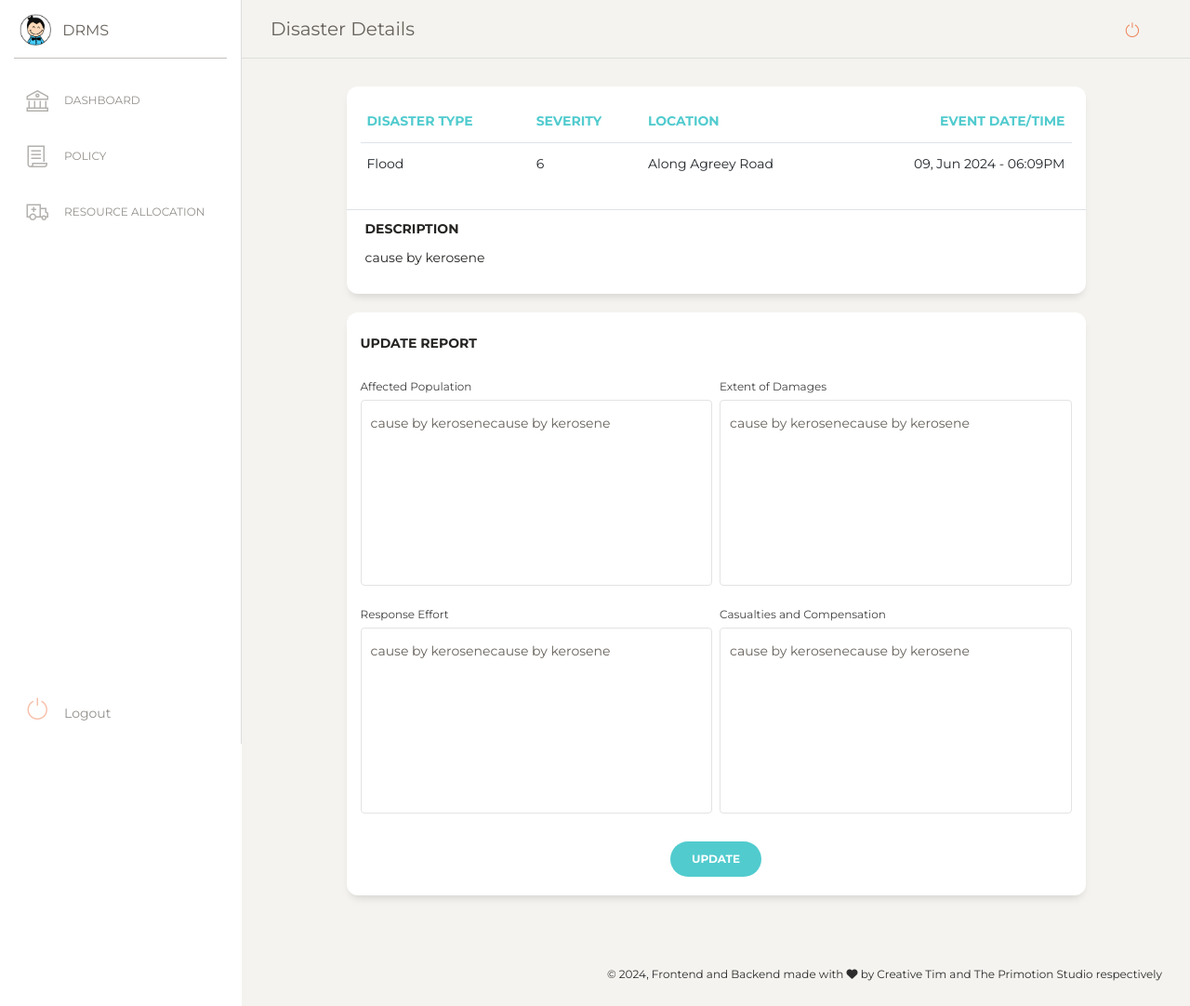
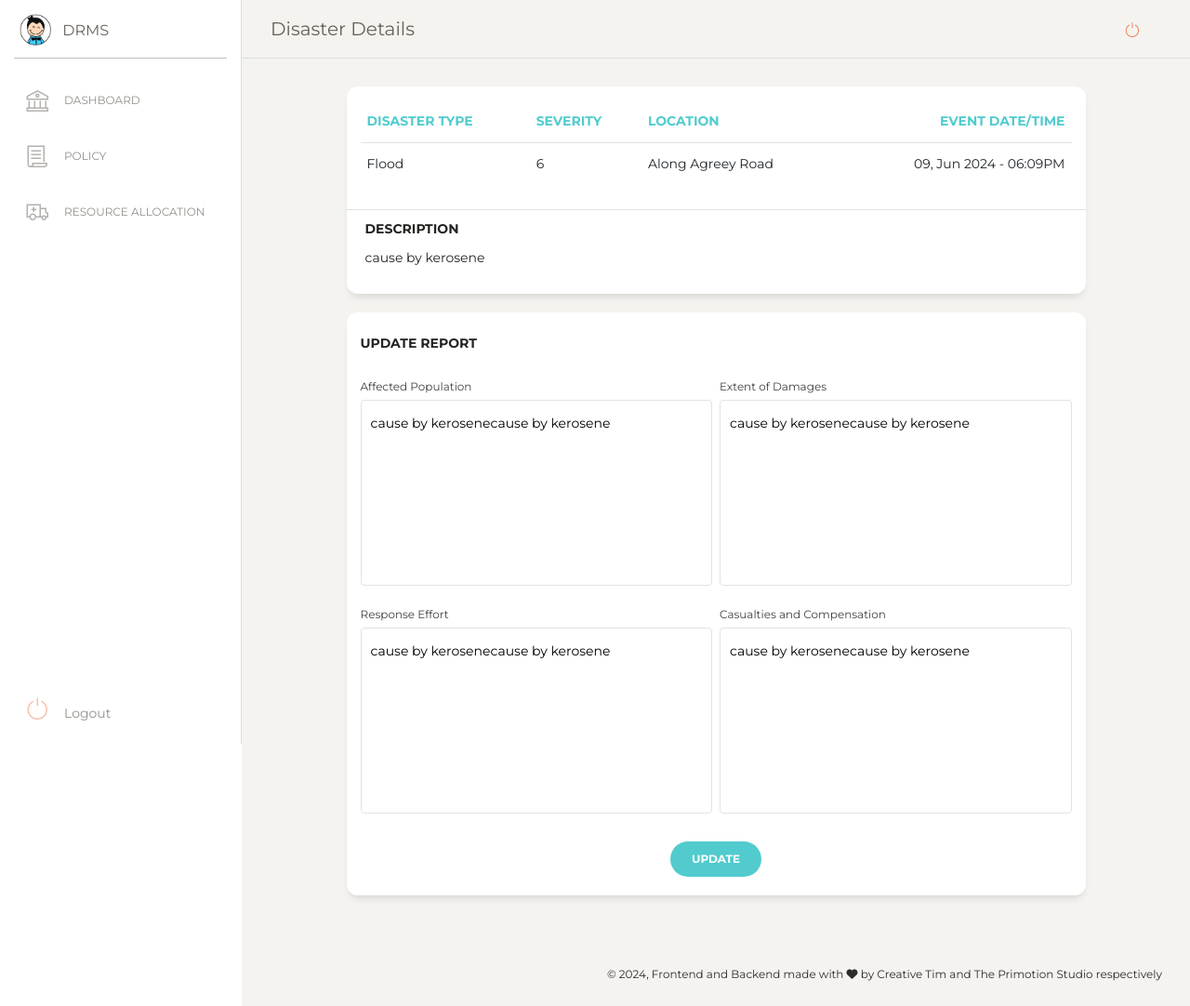
Before and after one commit to PrimotionStudio/disaster-report-management, a PHP site: page /disaster_details?id=1 in a window 1280 px wide. Shown: the whole page at 93% size. Run offline with PHP 8.4, Linux system fonts and the light colour scheme; a user stored in the database is signed in; data comes from the database, SQL or seed files in the repository; data that the repository does not hold is empty; some libraries are stand-ins or nearby versions.

Commit message:
"Added 'color: #000' to textarea styles in disaster-details.php and disaster_details.php, and modified conditional statement in included/sidebar.php to include ACCOUNT_TYPES[2]"

```diff
--- a/disaster_details.php
+++ b/disaster_details.php
@@ -108,13 +108,13 @@ require_once "func/disaster-details.php";
                   <div class="col-md-6 pr-1">
                     <div class="form-group">
                       <label>Affected Population</label>
-                      <textarea class="form-control textarea" name="affected" style="max-height: 200px; height: 200px;" placeholder="Number of people affected"><?= $get_resource["affected"] ?></textarea>
+                      <textarea class="form-control textarea" name="affected" style="max-height: 200px; color: #000; height: 200px;" placeholder="Number of people affected"><?= $get_resource["affected"] ?></textarea>
                     </div>
                   </div>
                   <div class="col-md-6 pl-1">
                     <div class="form-group">
                       <label>Extent of Damages</label>
-                      <textarea class="form-control textarea" name="damages" style="max-height: 200px; height: 200px;" placeholder="Extent of damages done"><?= $get_resource["damages"] ?></textarea>
+                      <textarea class="form-control textarea" name="damages" style="max-height: 200px; color: #000; height: 200px;" placeholder="Extent of damages done"><?= $get_resource["damages"] ?></textarea>
                     </div>
                   </div>
                 </div>
@@ -122,13 +122,13 @@ require_once "func/disaster-details.php";
                   <div class="col-md-6 pr-1">
                     <div class="form-group">
                       <label>Response Effort</label>
-                      <textarea class="form-control textarea" name="response" style="max-height: 200px; height: 200px;" placeholder="Has relieve materials been sent by government officials the response and effort made to tackle the disaster"><?= $get_resource["response"] ?></textarea>
+                      <textarea class="form-control textarea" name="response" style="max-height: 200px; color: #000; height: 200px;" placeholder="Has relieve materials been sent by government officials the response and effort made to tackle the disaster"><?= $get_resource["response"] ?></textarea>
                     </div>
                   </div>
                   <div class="col-md-6 pl-1">
                     <div class="form-group">
                       <label>Casualties and Compensation</label>
-                      <textarea class="form-control textarea" name="casualties" style="max-height: 200px; height: 200px;" placeholder="Were the relieve materials enough"><?= $get_resource["casualties"] ?></textarea>
+                      <textarea class="form-control textarea" name="casualties" style="max-height: 200px; color: #000; height: 200px;" placeholder="Were the relieve materials enough"><?= $get_resource["casualties"] ?></textarea>
                     </div>
                   </div>
                 </div>
--- a/included/sidebar.php
+++ b/included/sidebar.php
@@ -52,7 +52,7 @@
 				</li>
 			<?php
 			endif;
-			if ($get_user["account_type"] == ACCOUNT_TYPES[0]) :
+			if ($get_user["account_type"] == ACCOUNT_TYPES[0] || $get_user["account_type"] == ACCOUNT_TYPES[2]) :
 			?>
 				<li class="<?php echo (file_name() === "analysis") ? "active" : ""; ?>">
 					<a href="analysis">
```
Also changed, not shown: disaster-details.php (+4 -4 lines).
